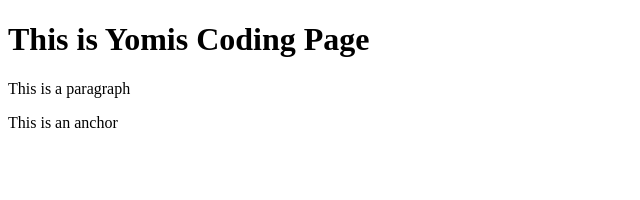
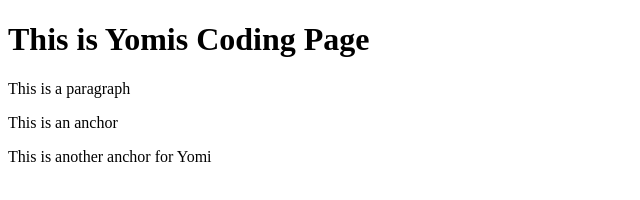
Before and after one commit to ayodipo2/git-test, a plain HTML site: page index.html in a window 1280 px wide. Shown: the whole page, without its empty margins (0-640 px from the left). Drawn offline with Linux system fonts and the light colour scheme.

Commit message:
Third Commit

```diff
--- a/index.html
+++ b/index.html
@@ -5,6 +5,7 @@
         <h1> This is Yomis Coding Page</h1>
         <p> This is a paragraph</p>
         <p> This is an anchor</p>
+        <p> This is another anchor for Yomi</p>
     </body>
 
 </html>
```
